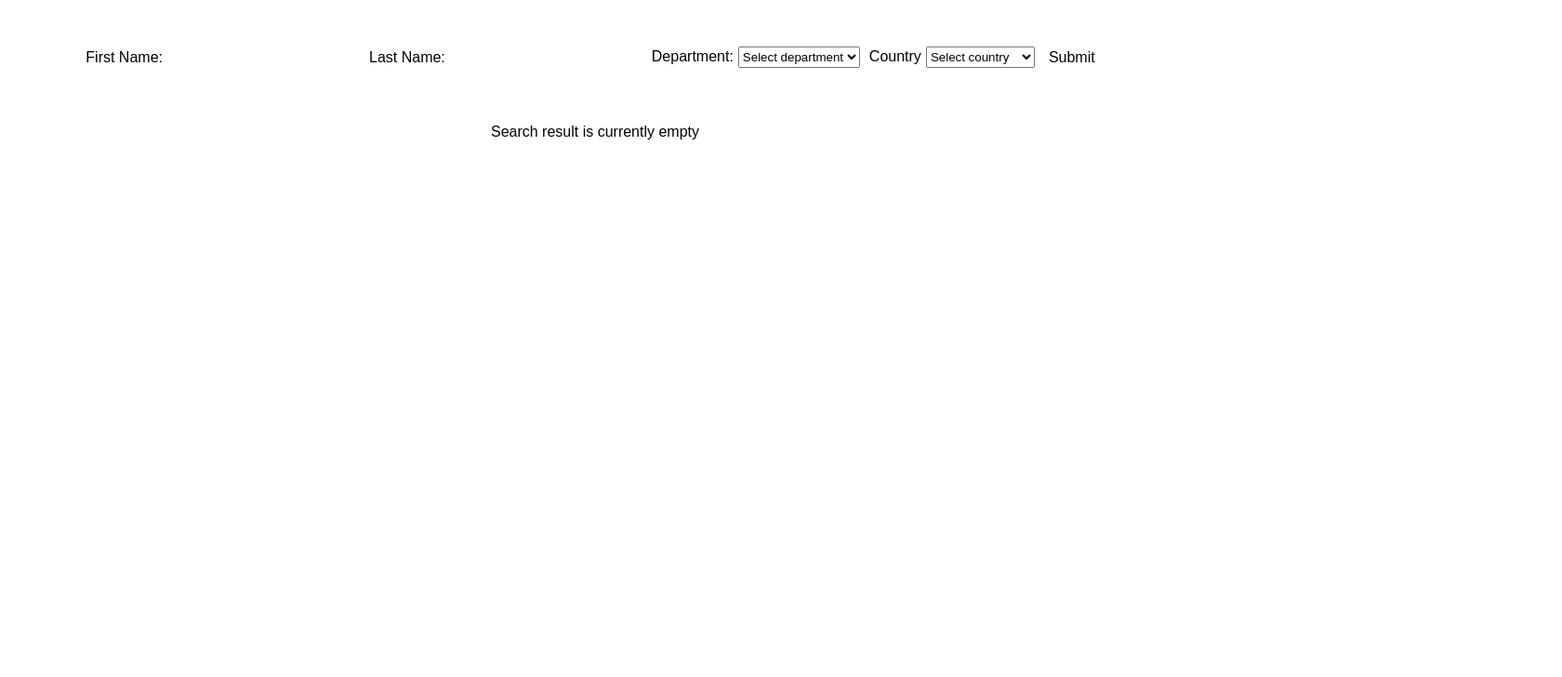
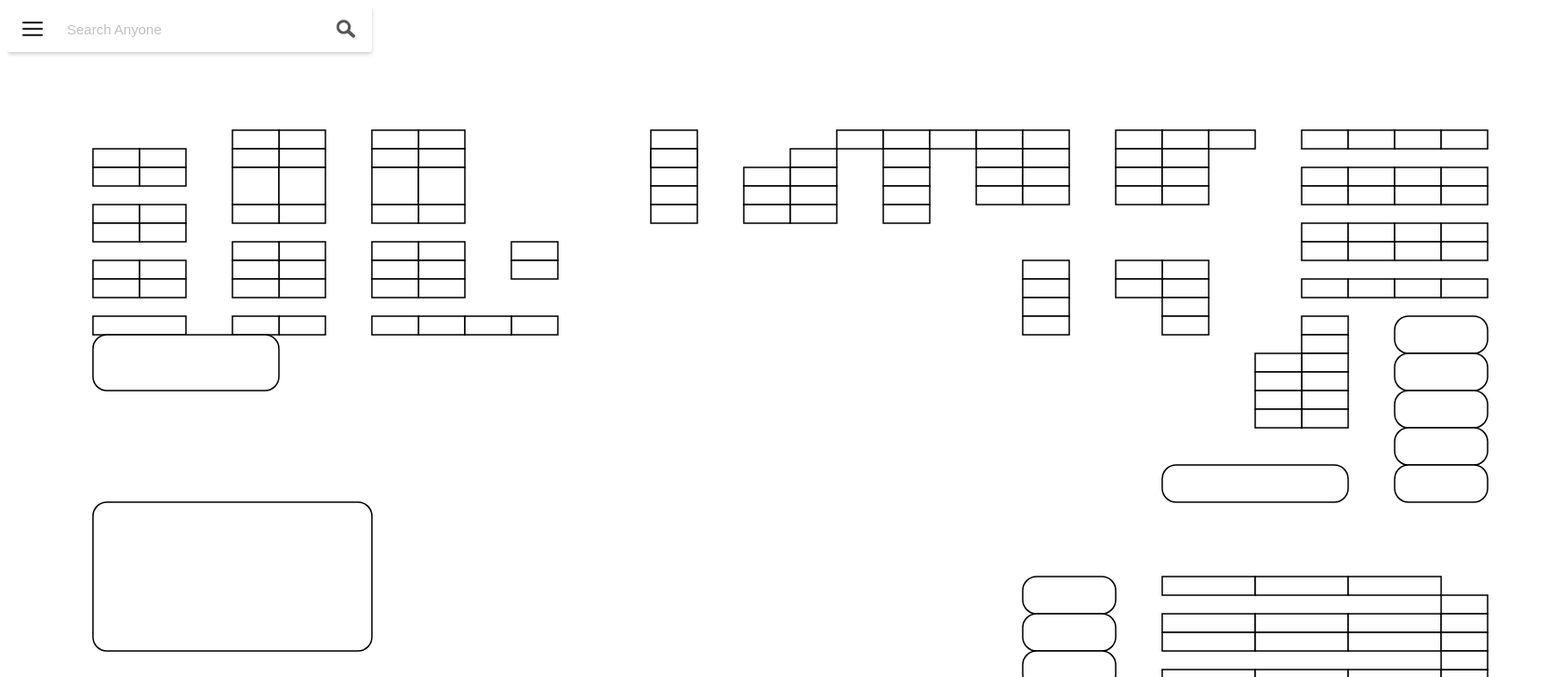
Before and after one commit to RoyJia/seatMap, a React (Create React App) app in the folder seatmap-ui/: page / in a window 1280 px wide. Shown: the top 728 px of the page at 93% size, 1680 px wide, since content can reach past the window. Built offline with nearby package versions, Linux system fonts and the light colour scheme; the HTML template or start-up script is replaced by a standard one.

Commit message:
update requirement - adding english version

```diff
--- a/seatmap-ui/src/App.js
+++ b/seatmap-ui/src/App.js
@@ -8,9 +8,10 @@
 
 const App = () => {
   return <Switch>
-    <Route exact path='/' component={UserListContainer}/>
+    <Route exact path='/' component={FullMap}/>
     <Route path='/todos/:userId' component={TodoListContainer}/>
-    <Route path='/fullmap' component={FullMap} />
+    <Route path='/userList' component={UserListContainer} />
+    <Route path='/fullMap' component={FullMap} />
     <Route component={NoMatch} />
   </Switch>
 };
```
Also changed, not shown: 1 other file (tests, documents, lock files or other folders).
